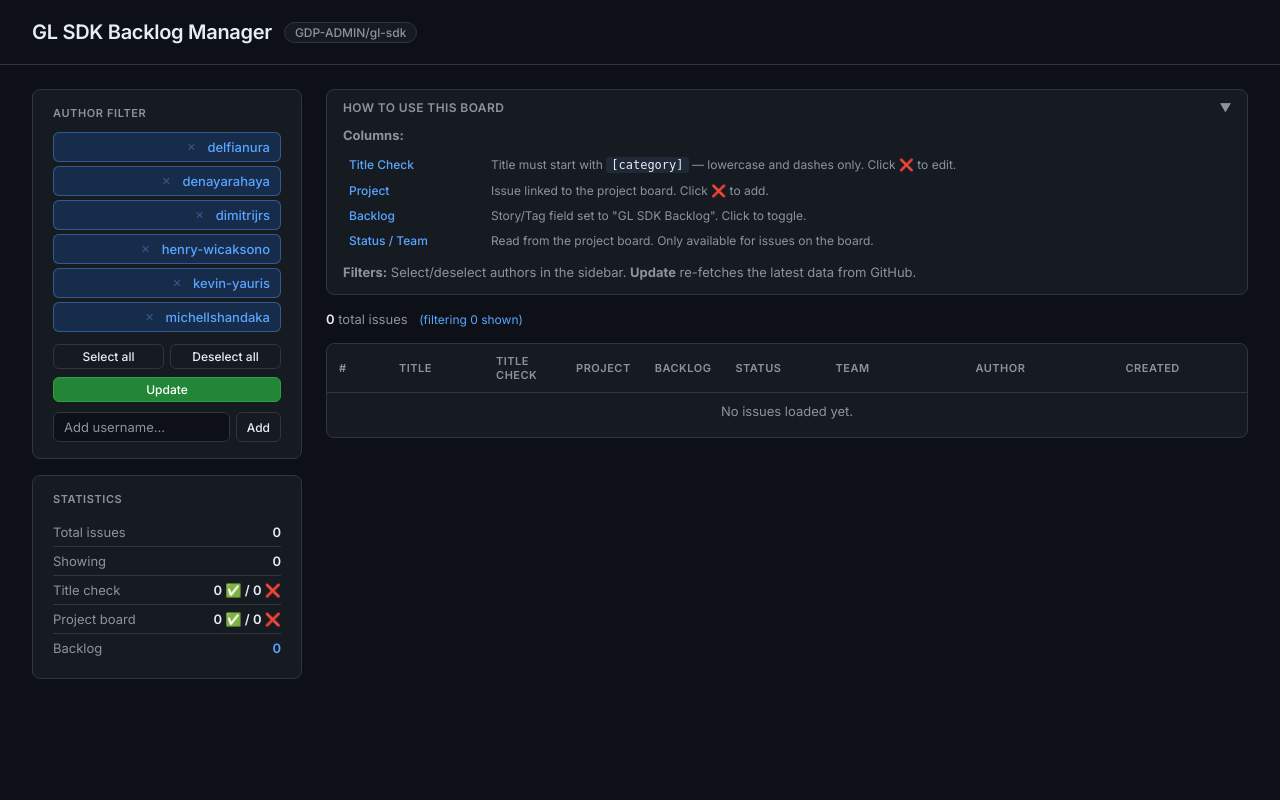
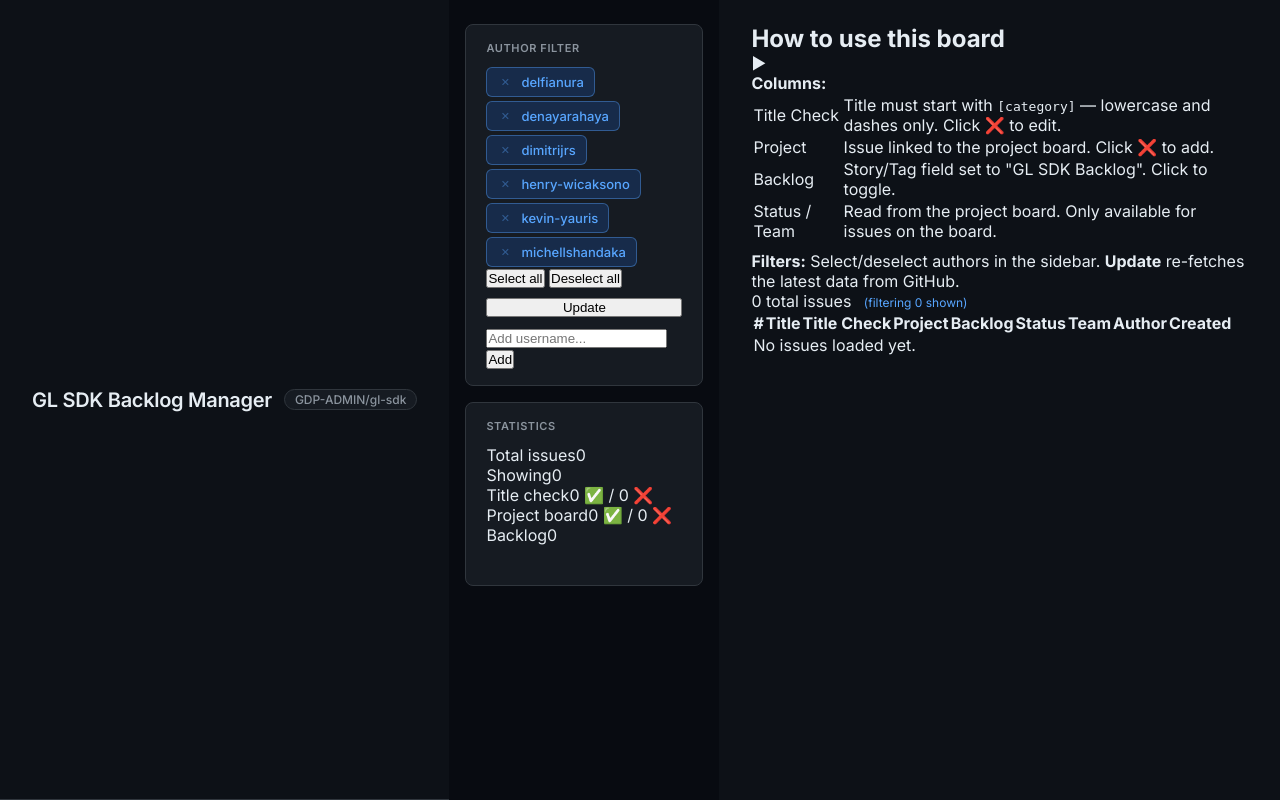
Before and after one commit to henry-wicaksono/gl-sdk-backlog-manager, a Flask app: page / in a window 1280 px wide. Run offline with Flask 3, Linux system fonts and the light colour scheme; data that the repository does not hold is empty.

Commit message:
Full-width layout: dark sidebar, left-aligned author chips, collapsible guide in workspace

```diff
--- a/templates/index.html
+++ b/templates/index.html
@@ -30,6 +30,19 @@
       background: var(--bg);
       color: var(--text);
       min-height: 100vh;
+      display: flex;
+    }
+
+    .workspace {
+      flex: 1;
+      min-width: 0;
+      display: flex;
+      flex-direction: column;
+    }
+
+    .main-content {
+      flex: 1;
+      padding: 24px 32px 64px;
     }
 
     .container {
@@ -47,8 +60,6 @@
       justify-content: space-between;
       padding: 20px 32px;
       border-bottom: 1px solid var(--border);
-      max-width: 1400px;
-      margin: 0 auto;
     }
 
     .header-left {
@@ -77,11 +88,15 @@
     .sidebar {
       width: 270px;
       flex-shrink: 0;
+      background: #080b11;
+      min-height: 100vh;
+      padding: 24px 16px 64px;
+      position: sticky;
+      top: 0;
+      align-self: flex-start;
       display: flex;
       flex-direction: column;
       gap: 16px;
-      position: sticky;
-      top: 24px;
     }
 
     .card {
@@ -105,11 +120,11 @@
       display: flex;
       flex-direction: column;
       gap: 4px;
-      margin-bottom: 12px;
+      align-items: flex-start;
     }
 
     .sidebar-chip {
-      display: flex;
+      display: inline-flex;
       align-items: center;
       gap: 8px;
       padding: 6px 10px;
@@ -127,14 +142,7 @@
       border-color: var(--tag-active-border);
       color: var(--accent);
     }
-    .sidebar-chip .avatar {
-      width: 18px;
-      height: 18px;
-      border-radius: 50%;
-      flex-shrink: 0;
-    }
     .sidebar-chip .remove {
-      margin-left: auto;
       width: 16px;
       height: 16px;
       border-radius: 50%;
@@ -145,7 +153,6 @@
       opacity: .4;
       transition: opacity .15s;
       cursor: pointer;
-    }
     .sidebar-chip .remove:hover { opacity: 1; }
 
     .sidebar-actions {
@@ -539,9 +546,8 @@
     </div>
   </div>
 
-  <div class="container">
+  <div class="sidebar">
     <!-- ====== SIDEBAR ====== -->
-    <div class="sidebar">
       <!-- Author Filter card -->
       <div class="card">
         <div class="card-title">Author Filter</div>
@@ -576,6 +582,7 @@
     </div>
 
     <!-- ====== MAIN CONTENT ====== -->
+    <div class="workspace">
     <div class="main-content">
       <!-- Error banner -->
       <div id="errorBanner" class="error-banner hidden"></div>
```
